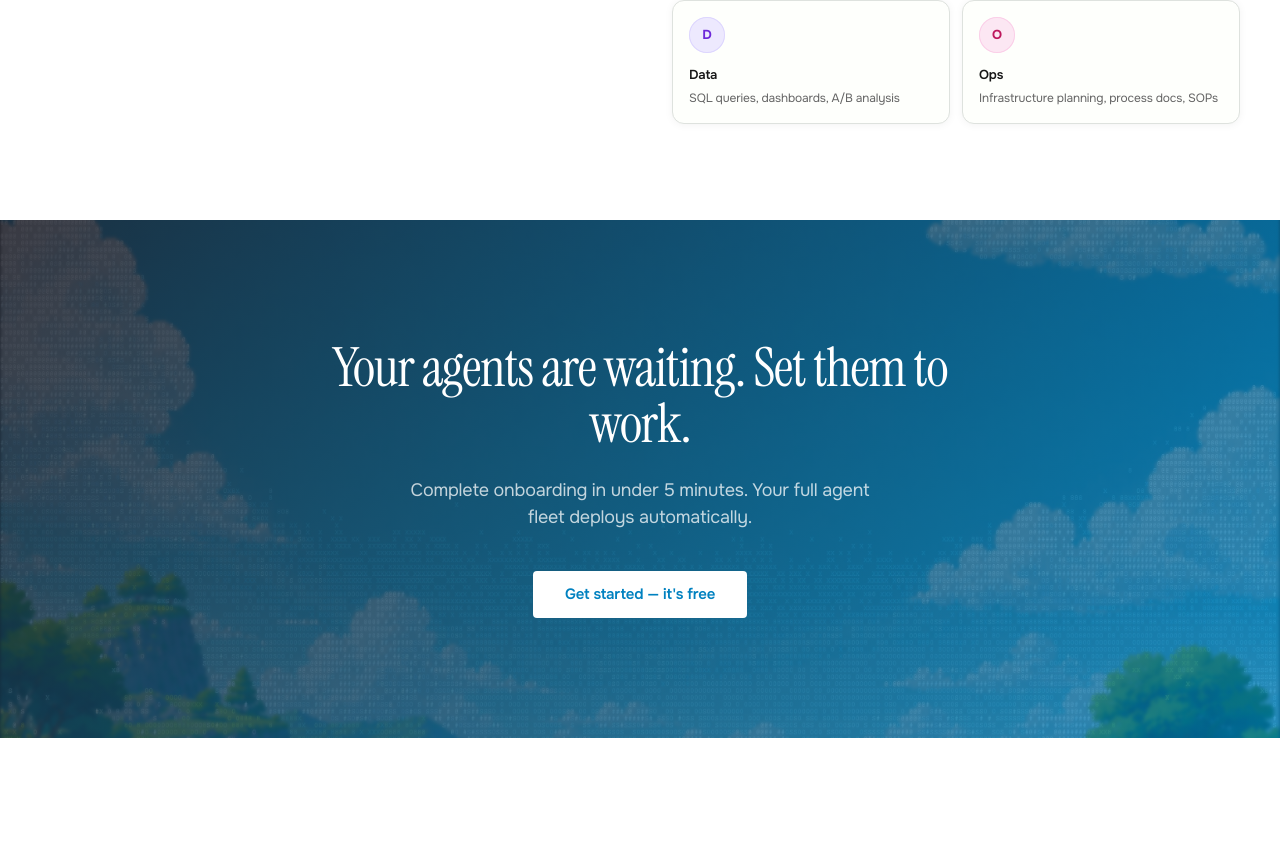
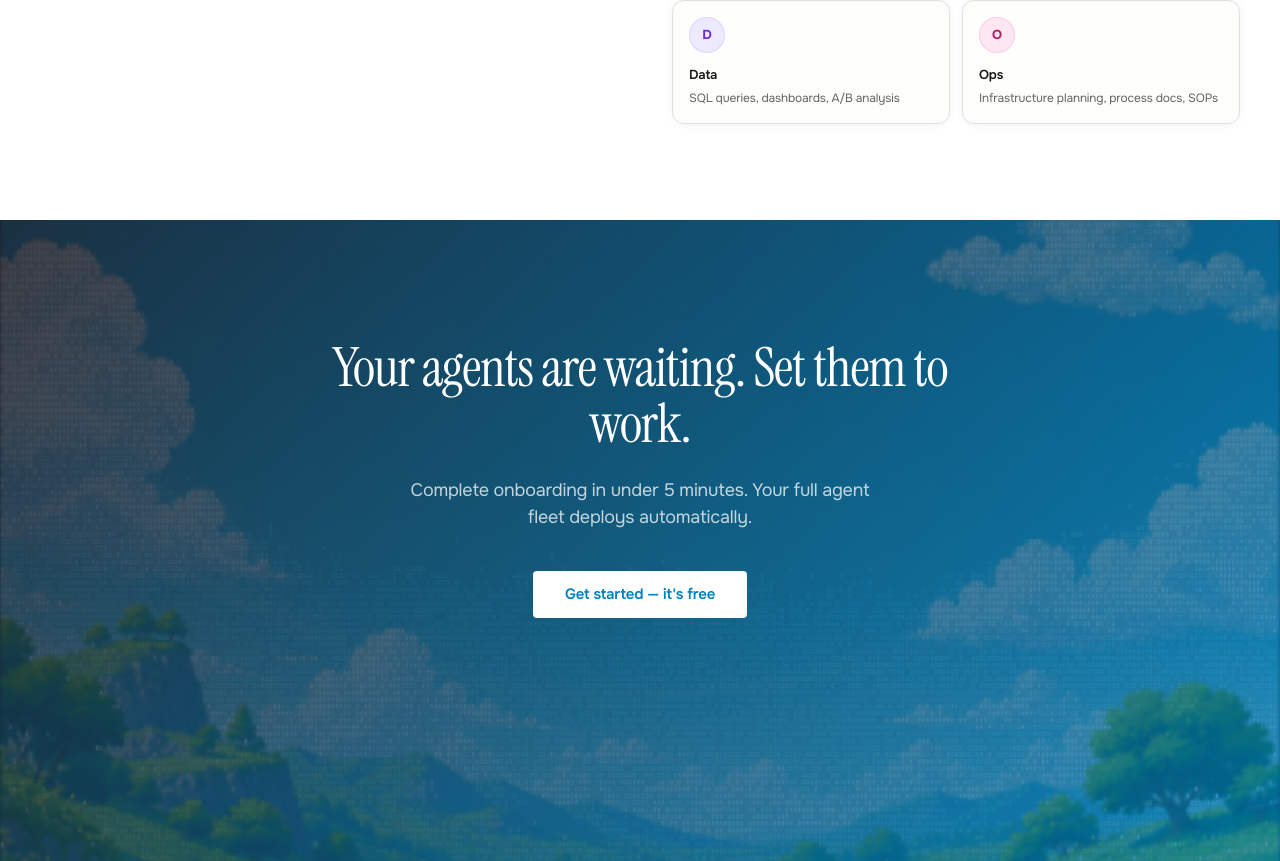
Before and after one commit to doubleA411/agent-flow, a Next.js app in the folder frontend/: page /landing in a window 1280 px wide. Shown: the part 2561-3422 px from the top of the page. Built offline with nearby package versions, Linux system fonts and the light colour scheme.

Commit message:
fix: correct footer placement in landing page layout

```diff
--- a/frontend/app/landing/page.tsx
+++ b/frontend/app/landing/page.tsx
@@ -503,10 +503,7 @@ export default function LandingPage() {
             Get started — it's free
           </Link>
         </div>
-      </section>
-
-      {/* ── Footer ─────────────────────────────────────────────────── */}
-      <footer style={{ padding: "48px 32px", borderTop: `1px solid rgba(255,255,255,0.06)` }}>
+        <footer style={{ padding: "48px 32px", borderTop: `1px solid rgba(255,255,255,0.06)` }}>
         <div style={{ maxWidth: 1200, margin: "0 auto", display: "flex", alignItems: "center", justifyContent: "space-between" }}>
           <div style={{ display: "flex", alignItems: "center", gap: 8 }}>
             <div style={{ width: 26, height: 26, borderRadius: 6, background: "rgba(255,255,255,0.08)", display: "flex", alignItems: "center", justifyContent: "center" }}>
@@ -530,6 +527,8 @@ export default function LandingPage() {
         </div>
       </footer>
 
+      </section>
+
     </div>
   )
 }
```
